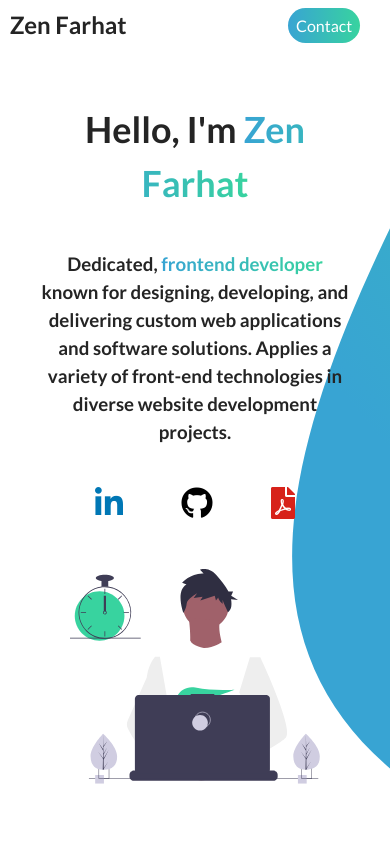
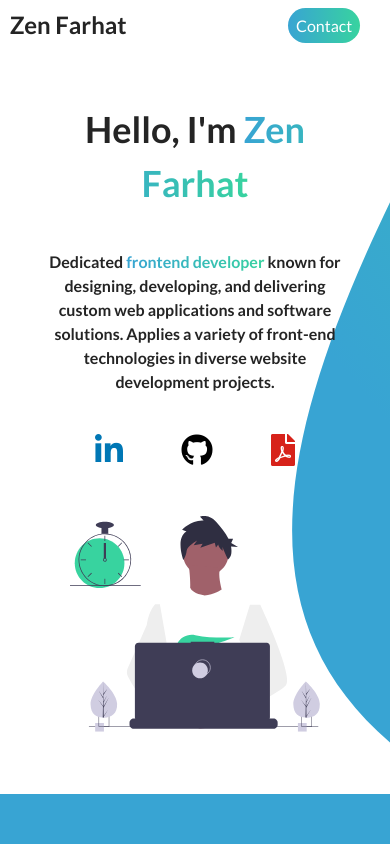
Before and after one commit to ZenFarhat/portfoliov3, a React (Create React App) app: page / in a window 390 px wide. Shown: the top 844 px of the page. Built offline with nearby package versions, Linux system fonts and the light colour scheme.

Commit message:
mobile styling

```diff
--- a/src/components/Hero/Hero.jsx
+++ b/src/components/Hero/Hero.jsx
@@ -14,7 +14,7 @@ function Hero() {
           </h1>
         </div>
         <h3 className='hero__desc hero__text'>
-          Dedicated, <span className='base__span'>frontend developer </span>
+          Dedicated <span className='base__span'>frontend developer </span>
           known for designing, developing, and delivering custom web
           applications and software solutions. Applies a variety of front-end
           technologies in diverse website development projects.
--- a/src/styles/_hero.scss
+++ b/src/styles/_hero.scss
@@ -101,4 +101,8 @@
   .hero__me {
     width: 250px;
   }
+
+  .hero__text {
+    font-size: 1rem;
+  }
 }
--- a/src/styles/style.css
+++ b/src/styles/style.css
@@ -291,6 +291,10 @@ form {
 @media (max-width: 480px) {
   .hero__me {
     width: 250px;
+  }
+
+  .hero__text {
+    font-size: 1rem;
   }
 }
 nav {
```
Also changed, not shown: 1 other file (tests, documents, lock files or other folders).
